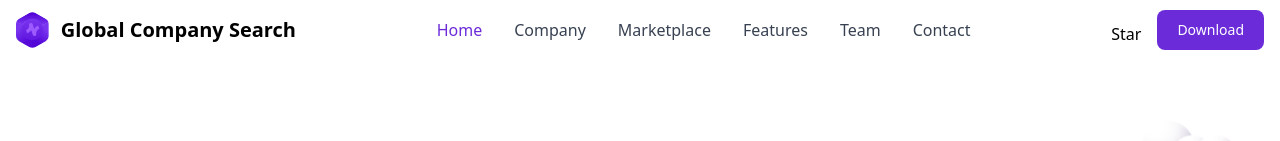
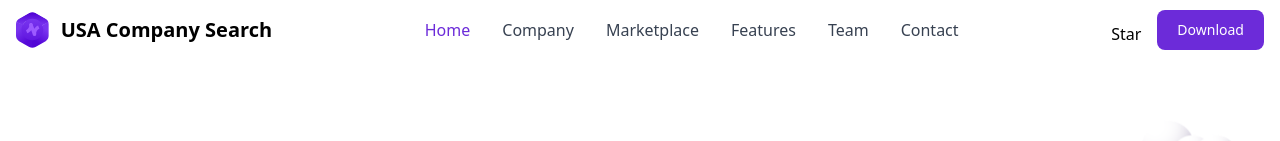
Before and after one commit to nikitameen/employer, a website: page index.html in a window 1280 px wide. Shown: the top 141 px of the page. Drawn offline with nearby package versions, Linux system fonts and the light colour scheme.

Commit message:
Update index.html

```diff
--- a/index.html
+++ b/index.html
@@ -42,7 +42,7 @@
             <div class="flex flex-wrap items-center justify-between max-w-screen-xl px-4 mx-auto">
                 <a href="#" class="flex items-center">
                     <img src="./images/logo.svg" class="h-6 mr-3 sm:h-9" alt="Global Company Search Logo" />
-                    <span class="self-center text-xl font-semibold whitespace-nowrap dark:text-white">Global Company Search</span>
+                    <span class="self-center text-xl font-semibold whitespace-nowrap dark:text-white">USA Company Search</span>
                 </a>
                 <div class="flex items-center lg:order-2">
                     <div class="hidden mt-2 mr-4 sm:inline-block">
```
